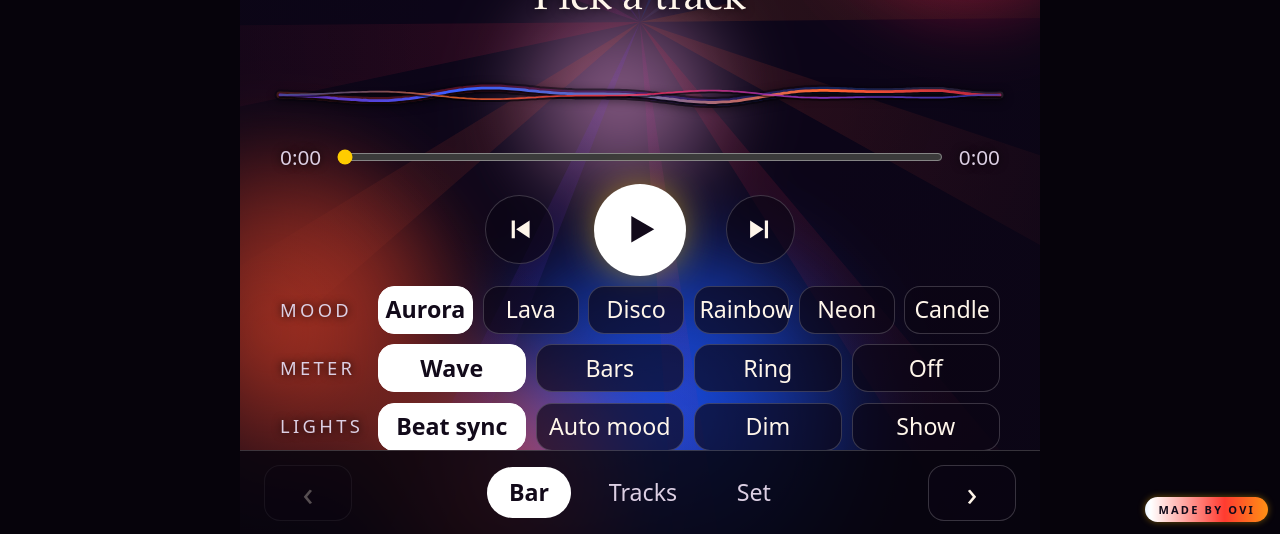
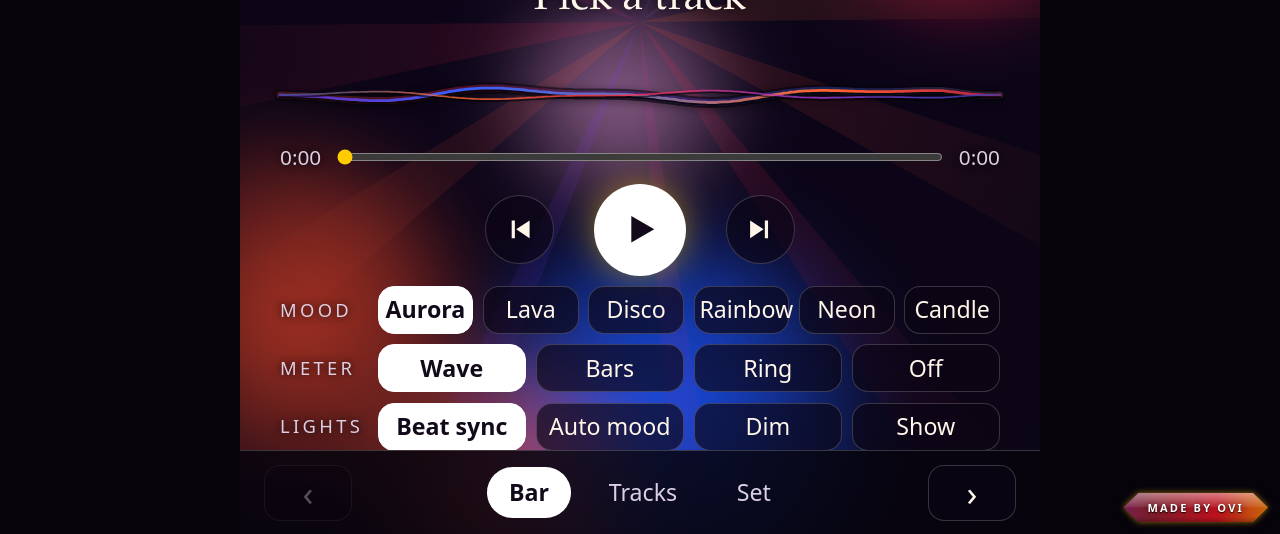
Before and after one commit to ovidemetrian/MOBIUS-BAR-PLAY-THE-LAMP, a plain HTML site: page index.html in a window 1280 px wide. Shown: the part 266-800 px from the top of the page. Drawn offline with Linux system fonts and the light colour scheme; animation ran at ten frames a second.

Commit message:
MADE BY OVI badge: white text on a candy-coloured double-pointed arrow button
Co-Authored-By: Claude Opus 5.5 <noreply@anthropic.com>
Claude-Session: https://claude.ai/code/session_01KcpWmHyCfG7f2DkUjAPqec

```diff
--- a/index.html
+++ b/index.html
@@ -169,14 +169,23 @@
 
     /* MADE BY OVI badge: draggable, glowing */
     .badge {
-      position: fixed; right: 12px; bottom: 12px; z-index: 20; padding: 7px 13px; border-radius: 999px;
-      font: 800 11px/1 system-ui, sans-serif; letter-spacing: .2em; color: var(--ink);
-      background: linear-gradient(90deg, #ff3b30, #ffcc00, #34c759, #0a84ff, #ffffff, #ff3b30) 0 0 / 300% 100%;
-      animation: shimmer 14s linear infinite, glow 3s ease-in-out infinite alternate;
+      position: fixed; right: 12px; bottom: 12px; z-index: 20; padding: 9px 24px;
+      font: 800 11px/1 system-ui, sans-serif; letter-spacing: .2em; color: #fff;
+      text-shadow: 0 1px 1px #000c, 0 0 6px #0009;
+      animation: glow 3s ease-in-out infinite alternate;
       touch-action: none; user-select: none; -webkit-user-select: none; cursor: grab;
     }
+    /* pointed both ways, like a ◀▶ arrow button, in candy colours */
+    .badge::before {
+      content: ""; position: absolute; inset: 0; z-index: -1;
+      clip-path: polygon(0 50%, 15px 0, calc(100% - 15px) 0, 100% 50%, calc(100% - 15px) 100%, 15px 100%);
+      background:
+        linear-gradient(180deg, #ffffff70 0%, #ffffff1a 46%, #fff0 52%, #0000 80%, #00000040 100%),
+        linear-gradient(90deg, #c1121f, #c98a00, #1e8f3e, #0a4fd6, #6a1fb0, #7b1e2e, #c1121f) 0 0 / 300% 100%;
+      animation: shimmer 14s linear infinite;
+    }
     .badge.dragging { cursor: grabbing; }
-    @keyframes glow { from { box-shadow: 0 0 6px #ffcc0066; } to { box-shadow: 0 0 22px #ff3b30cc, 0 0 40px #0a84ff66; } }
+    @keyframes glow { from { filter: drop-shadow(0 0 3px #ffcc0088); } to { filter: drop-shadow(0 0 8px #ff3b30cc) drop-shadow(0 0 16px #0a84ff88); } }
 
     /* SHOW MODE: full screen lights + floating artwork */
     .ui { transition: opacity .8s ease; }
@@ -240,7 +249,7 @@
 
     @media (prefers-reduced-motion: reduce) {
       .rail { transition: none; }
-      .brand h1 img, .badge, .card, .card .play::after { animation: none; }
+      .brand h1 img, .badge, .badge::before, .card, .card .play::after { animation: none; }
     }
   </style>
 </head>
--- a/sw.js
+++ b/sw.js
@@ -1,5 +1,5 @@
 // Möbius Bar Player: offline shell. Audio streams from the network and is never cached.
-const CACHE = "mobius-bar-player-v15";
+const CACHE = "mobius-bar-player-v16";
 const SHELL = ["./", "./index.html", "./manifest.webmanifest", "./icon.svg", "./neon-sign.svg"];
 
 self.addEventListener("install", event => {
```
